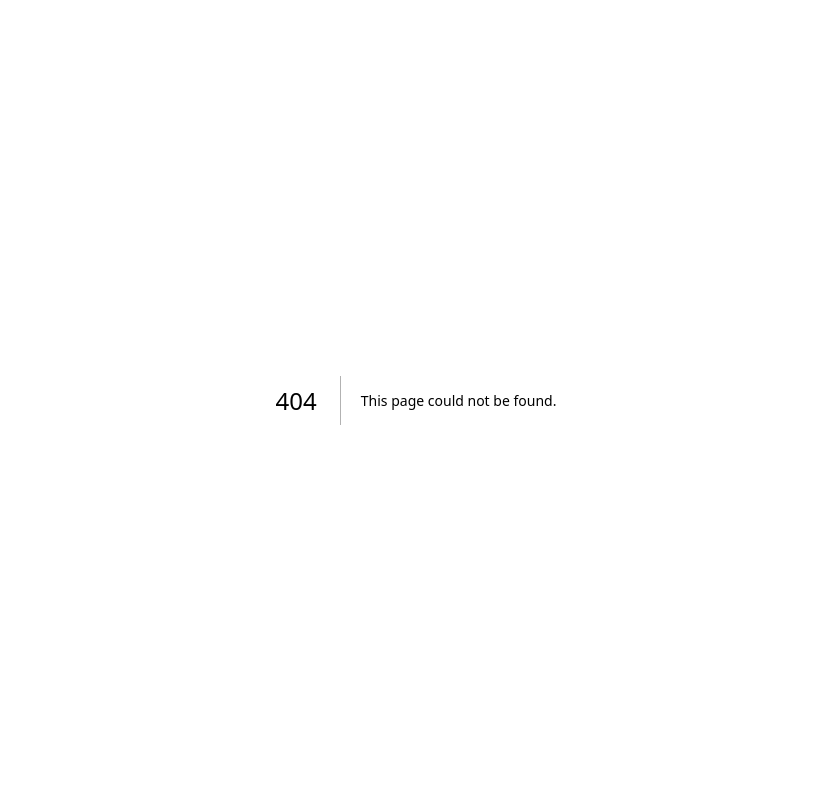
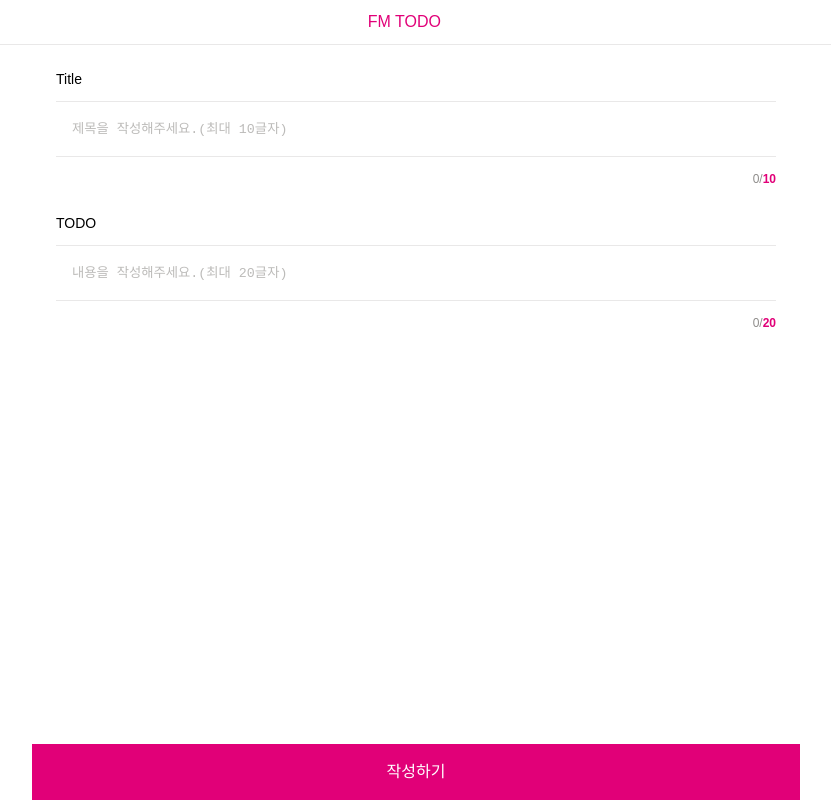
Before and after one commit to myungsangBaek/fm-project, a Next.js app: page /write in a window 1280 px wide. Before the commit this address had no page. Shown: the whole page, without its empty margins (224-1055 px from the left). Built offline with nearby package versions, Linux system fonts and the light colour scheme.

Commit message:
[FEATURE] Generate add todo page

```diff
--- a/components/base/FMLayout/index.tsx
+++ b/components/base/FMLayout/index.tsx
@@ -76,5 +76,5 @@ const BottomNavigationContainer = styled.div`
   flex-direction: column;
   width: 100%;
   align-items: center;
-  border-top: 1px solid ${(props) => props.theme.colors.gray};
+  border-top: 1px solid ${(props) => props.theme.colors.gray10};
 `;
--- /dev/null
+++ b/components/card/WriteFeedInputCard/index.tsx
@@ -0,0 +1,106 @@
+import React, { ChangeEvent, useCallback, useState } from "react";
+import styled from "styled-components";
+
+import { FMText } from "@/components/base";
+
+export interface IProps {
+  label: string;
+  placeholder: string;
+  limitLength?: number;
+  limitRow?: number;
+  value: string;
+  onChangeValue: (value: string) => void;
+}
+
+function WriteFeedInputCard({
+  label,
+  placeholder,
+  limitLength,
+  value,
+  limitRow,
+  onChangeValue,
+}: IProps) {
+  const [isFocus, setIsFocus] = useState<boolean>(false);
+  const baseRowHeight = placeholder.split(`\n`).length * 1.5 + 2;
+  const valueRowHeight = value.split(`\n`).length * 1.5 + 2;
+
+  const inputBarHeight =
+    valueRowHeight > baseRowHeight ? valueRowHeight : baseRowHeight;
+
+  const onChange = useCallback((e: ChangeEvent<HTMLTextAreaElement>) => {
+    if (limitRow && e.target.value.split(`\n`).length > limitRow)
+      onChangeValue(e.target.value.slice(0, -1));
+    else onChangeValue(e.target.value);
+  }, []);
+
+  return (
+    <Container>
+      <FMText body03 color={isFocus ? "#E00178" : "#000000"}>
+        {label}
+      </FMText>
+      <InputBar
+        placeholder={placeholder}
+        value={value}
+        rows={1}
+        onChange={onChange}
+        onFocus={() => setIsFocus(true)}
+        onBlur={() => setIsFocus(false)}
+        maxLength={limitLength}
+        height={`${inputBarHeight}rem`}
+      />
+      <LimitTextContainer>
+        {limitLength && (
+          <FMText caption02 color={"#8F8D8B"}>
+            {`${value.length}/`}
+            <HighlightText>{limitLength}</HighlightText>
+          </FMText>
+        )}
+      </LimitTextContainer>
+    </Container>
+  );
+}
+
+const Container = styled.div`
+  display: flex;
+  flex-direction: column;
+  width: 100%;
+  margin-bottom: 24px;
+`;
+
+const InputBar = styled.textarea<{ height: string }>`
+  width: 100%;
+  box-sizing: border-box;
+  margin: 12px 0px;
+  padding: 16px;
+  border: 0px;
+  overflow: auto;
+  height: ${({ height }) => height};
+  caret-color: ${(props) => props.theme.colors.main};
+  border-top: 1px solid ${(props) => props.theme.colors.gray10};
+  border-bottom: 1px solid ${(props) => props.theme.colors.gray10};
+  resize: none;
+  line-height: 1.5rem;
+  ::placeholder {
+    color: ${(props) => props.theme.colors.gray30};
+  }
+  &:focus {
+    outline: none;
+    border-top: 1px solid ${(props) => props.theme.colors.main};
+    border-bottom: 1px solid ${(props) => props.theme.colors.main};
+  }
+  ::-webkit-scrollbar {
+    display: none;
+  }
+`;
+
+const LimitTextContainer = styled.div`
+  display: flex;
+  flex-direction: row-reverse;
+`;
+
+const HighlightText = styled.span`
+  font-weight: 700;
+  color: ${(props) => props.theme.colors.main};
+`;
+
+export default React.memo(WriteFeedInputCard);
--- a/components/navigation/BottomNavigation/index.tsx
+++ b/components/navigation/BottomNavigation/index.tsx
@@ -2,13 +2,15 @@ import React from "react";
 
 import styled from "styled-components";
 
-import { FMText } from "@/components/base";
 import { Icons } from "@/public/icons";
+import { useRouter } from "next/router";
 
 function BottomNavigation() {
+  const router = useRouter();
+
   return (
     <Container>
-      <NavigationButton>
+      <NavigationButton onClick={() => router.push("/write")}>
         <Icons.SvgElement.addIcon />
       </NavigationButton>
     </Container>
--- a/components/navigation/Header/index.tsx
+++ b/components/navigation/Header/index.tsx
@@ -12,7 +12,9 @@ function Header({ headerRightIcon }: IProps) {
     <Container>
       <ContentContainer>
         <TextContainer>
-          <FMText body01>{"FM TODO"}</FMText>
+          <FMText body01 color={"#E10078"}>
+            {"FM TODO"}
+          </FMText>
         </TextContainer>
         <IconContainer>
           {headerRightIcon && <Icons.SvgElement.searchIcon />}
@@ -28,7 +30,7 @@ const Container = styled.div`
   align-items: center;
   justify-content: center;
   width: 100%;
-  border-bottom: 1px solid ${(props) => props.theme.colors.gray};
+  border-bottom: 1px solid ${(props) => props.theme.colors.gray10};
 `;
 
 const ContentContainer = styled.div`
--- /dev/null
+++ b/config/styles/styled-components.ts
@@ -0,0 +1,15 @@
+import "styled-components";
+
+declare module "styled-components" {
+  export interface DefaultTheme {
+    colors: {
+      gray10: string;
+      gray20: string;
+      gray30: string;
+
+      main: string;
+
+      white: string;
+    };
+  }
+}
--- a/config/styles/theme.ts
+++ b/config/styles/theme.ts
@@ -1,6 +1,8 @@
 const ThemeConfig = {
   colors: {
-    gray: "#E9E8E8",
+    gray10: "#E9E8E8",
+    gray20: "#D2D2D1",
+    gray30: "#BCBBB9",
 
     main: "#E10078",
 
--- /dev/null
+++ b/pages/write/index.tsx
@@ -0,0 +1,89 @@
+import React, { useState } from "react";
+import Head from "next/head";
+
+import styled, { useTheme } from "styled-components";
+
+import { FMLayout, FMText } from "@/components/base";
+import WriteFeedInputCard from "@/components/card/WriteFeedInputCard";
+
+function NewTodoPage(): React.ReactElement {
+  const [title, setTitle] = useState<string>("");
+  const [content, setContent] = useState<string>("");
+
+  const theme = useTheme();
+
+  const inputCardList = [
+    {
+      label: "Title",
+      placeholder: "제목을 작성해주세요.(최대 10글자)",
+      limitLength: 10,
+      limitRow: 1,
+      value: title,
+      onChangeValue: (value: string) => setTitle(value),
+    },
+    {
+      label: "TODO",
+      placeholder: "내용을 작성해주세요.(최대 20글자)",
+      value: content,
+      limitLength: 20,
+      onChangeValue: (value: string) => setContent(value),
+    },
+  ];
+
+  return (
+    <PageContainer>
+      <Head>
+        <title>{"Add TODO"}</title>
+      </Head>
+      <FMLayout header>
+        <Container>
+          {inputCardList.map((item, idx) => {
+            return (
+              <WriteFeedInputCard
+                key={`${item.label}-${idx}`}
+                label={item.label}
+                placeholder={item.placeholder}
+                limitLength={item.limitLength}
+                value={item.value}
+                limitRow={item.limitRow}
+                onChangeValue={item.onChangeValue}
+              />
+            );
+          })}
+        </Container>
+      </FMLayout>
+      <SubmitButton>
+        <FMText color={theme.colors.white}>{"작성하기"}</FMText>
+      </SubmitButton>
+    </PageContainer>
+  );
+}
+
+const PageContainer = styled.div`
+  display: flex;
+  flex-direction: column;
+  align-items: center;
+`;
+
+const Container = styled.div`
+  display: flex;
+  flex-direction: column;
+  margin: 24px;
+`;
+
+const SubmitButton = styled.button`
+  cursor: pointer;
+  max-width: 768px;
+  width: 100%;
+  display: flex;
+  flex-direction: column;
+  align-items: center;
+  position: absolute;
+  bottom: 0;
+  padding: 16px;
+  border: none;
+  box-sizing: border-box;
+  background-color: ${(props) => props.theme.colors.main};
+`;
+
+export default React.memo(NewTodoPage);
```
Also changed, not shown: 2 other files (tests, documents, lock files or other folders).
